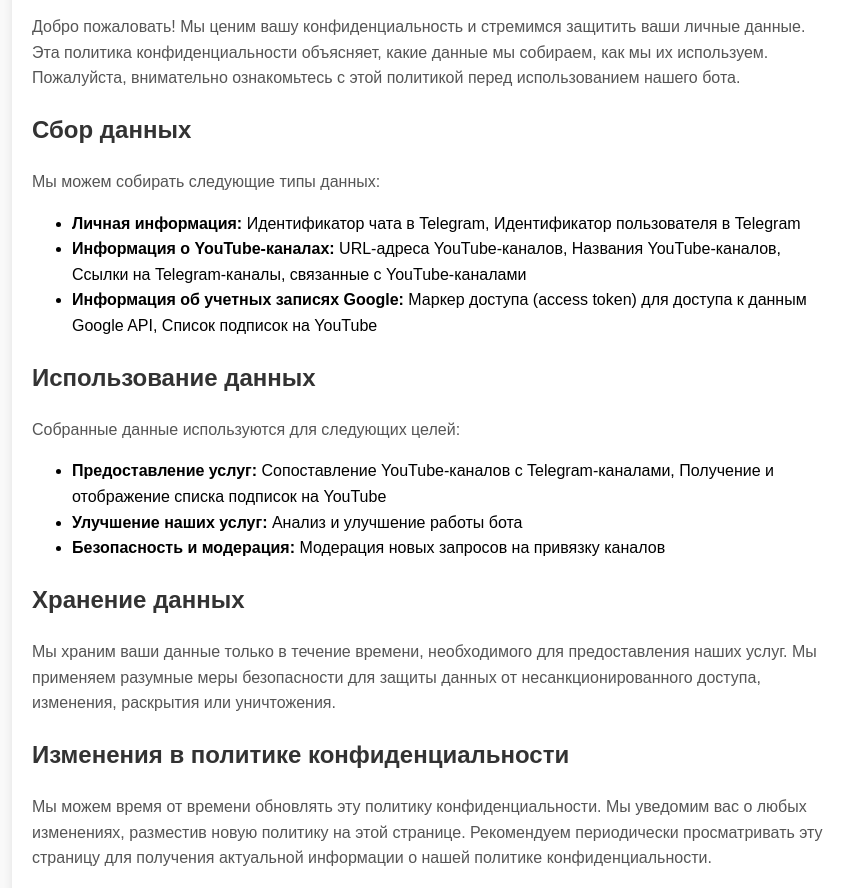
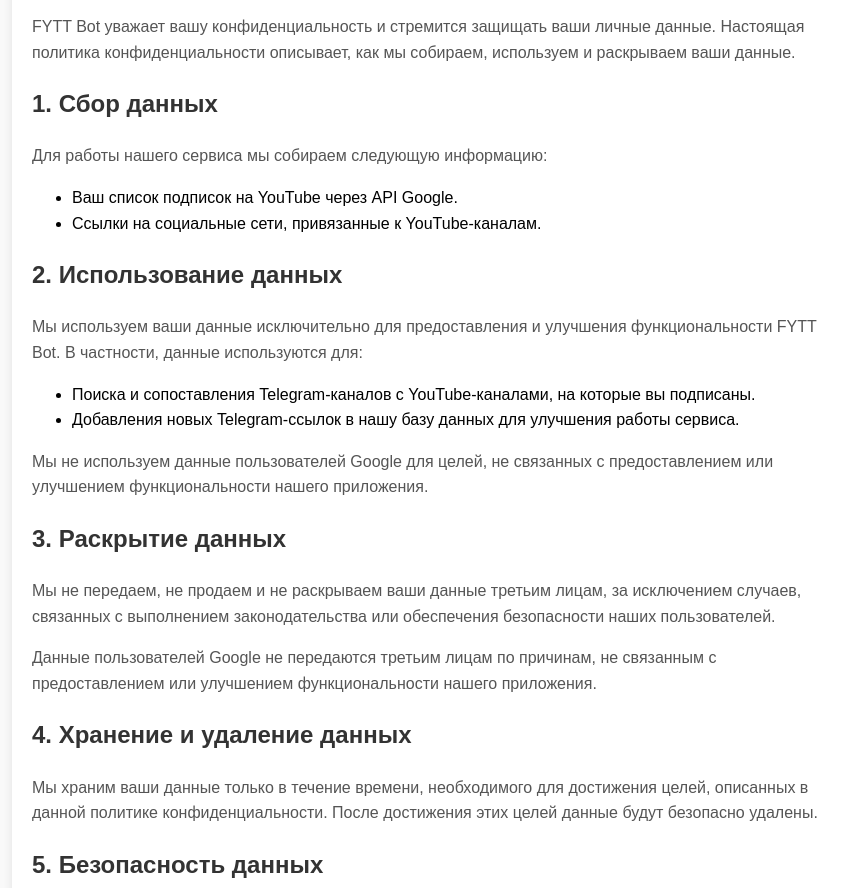
Before and after one commit to VitoSperansky/FromYoutubeToTelegram, a website: page public/politic.html in a window 1280 px wide. Shown: the part 120-1008 px from the top of the page, without its empty margins (208-1056 px from the left). Drawn offline with Linux system fonts and the light colour scheme.

Commit message:
Update politic.html

```diff
--- a/public/politic.html
+++ b/public/politic.html
@@ -30,37 +30,37 @@
 </head>
 <body>
     <div class="container">
-        <h1>Политика конфиденциальности</h1>
-        <p>Добро пожаловать! Мы ценим вашу конфиденциальность и стремимся защитить ваши личные данные. Эта политика конфиденциальности объясняет, какие данные мы собираем, как мы их используем. Пожалуйста, внимательно ознакомьтесь с этой политикой перед использованием нашего бота.</p>
+        <h1>Политика конфиденциальности FYTT Bot</h1>
 
-        <h2>Сбор данных</h2>
-        <p>Мы можем собирать следующие типы данных:</p>
+        <p>FYTT Bot уважает вашу конфиденциальность и стремится защищать ваши личные данные. Настоящая политика конфиденциальности описывает, как мы собираем, используем и раскрываем ваши данные.</p>
+
+        <h2>1. Сбор данных</h2>
+        <p>Для работы нашего сервиса мы собираем следующую информацию:</p>
         <ul>
-            <li><strong>Личная информация:</strong> Идентификатор чата в Telegram, Идентификатор пользователя в Telegram</li>
-            <li><strong>Информация о YouTube-каналах:</strong> URL-адреса YouTube-каналов, Названия YouTube-каналов, Ссылки на Telegram-каналы, связанные с YouTube-каналами</li>
-            <li><strong>Информация об учетных записях Google:</strong> Маркер доступа (access token) для доступа к данным Google API, Список подписок на YouTube</li>
+            <li>Ваш список подписок на YouTube через API Google.</li>
+            <li>Ссылки на социальные сети, привязанные к YouTube-каналам.</li>
         </ul>
 
-        <h2>Использование данных</h2>
-        <p>Собранные данные используются для следующих целей:</p>
+        <h2>2. Использование данных</h2>
+        <p>Мы используем ваши данные исключительно для предоставления и улучшения функциональности FYTT Bot. В частности, данные используются для:</p>
         <ul>
-            <li><strong>Предоставление услуг:</strong> Сопоставление YouTube-каналов с Telegram-каналами, Получение и отображение списка подписок на YouTube</li>
-            <li><strong>Улучшение наших услуг:</strong> Анализ и улучшение работы бота</li>
-            <li><strong>Безопасность и модерация:</strong> Модерация новых запросов на привязку каналов</li>
+            <li>Поиска и сопоставления Telegram-каналов с YouTube-каналами, на которые вы подписаны.</li>
+            <li>Добавления новых Telegram-ссылок в нашу базу данных для улучшения работы сервиса.</li>
         </ul>
+        <p>Мы не используем данные пользователей Google для целей, не связанных с предоставлением или улучшением функциональности нашего приложения.</p>
 
-        <h2>Хранение данных</h2>
-        <p>Мы храним ваши данные только в течение времени, необходимого для предоставления наших услуг. Мы применяем разумные меры безопасности для защиты данных от несанкционированного доступа, изменения, раскрытия или уничтожения.</p>
+        <h2>3. Раскрытие данных</h2>
+        <p>Мы не передаем, не продаем и не раскрываем ваши данные третьим лицам, за исключением случаев, связанных с выполнением законодательства или обеспечения безопасности наших пользователей.</p>
+        <p>Данные пользователей Google не передаются третьим лицам по причинам, не связанным с предоставлением или улучшением функциональности нашего приложения.</p>
 
-        <!--<h2>Безопасность данных</h2>
-        <p>Мы применяем различные меры безопасности для защиты ваших данных, включая:</p>
-        <ul>
-            <li><strong>Шифрование данных:</strong> Использование SSL для шифрования данных при передаче</li>
-            <li><strong>Контроль доступа:</strong> Ограничение доступа к данным только авторизованным сотрудникам</li>
-        </ul>-->
+        <h2>4. Хранение и удаление данных</h2>
+        <p>Мы храним ваши данные только в течение времени, необходимого для достижения целей, описанных в данной политике конфиденциальности. После достижения этих целей данные будут безопасно удалены.</p>
 
-        <h2>Изменения в политике конфиденциальности</h2>
-        <p>Мы можем время от времени обновлять эту политику конфиденциальности. Мы уведомим вас о любых изменениях, разместив новую политику на этой странице. Рекомендуем периодически просматривать эту страницу для получения актуальной информации о нашей политике конфиденциальности.</p>
+        <h2>5. Безопасность данных</h2>
+        <p>Мы принимаем все разумные меры для защиты ваших данных от несанкционированного доступа, изменения или уничтожения. Однако, несмотря на наши усилия, ни один метод передачи данных через Интернет или метод их хранения не может быть абсолютно безопасным.</p>
+
+        <h2>6. Изменения в политике конфиденциальности</h2>
+        <p>Мы можем обновлять данную политику конфиденциальности по мере необходимости. Все изменения будут опубликованы на этой странице с указанием даты последнего обновления.</p>
 
         <h2>Контакты</h2>
         <p>Если у вас есть вопросы или предложения:</p>
```
